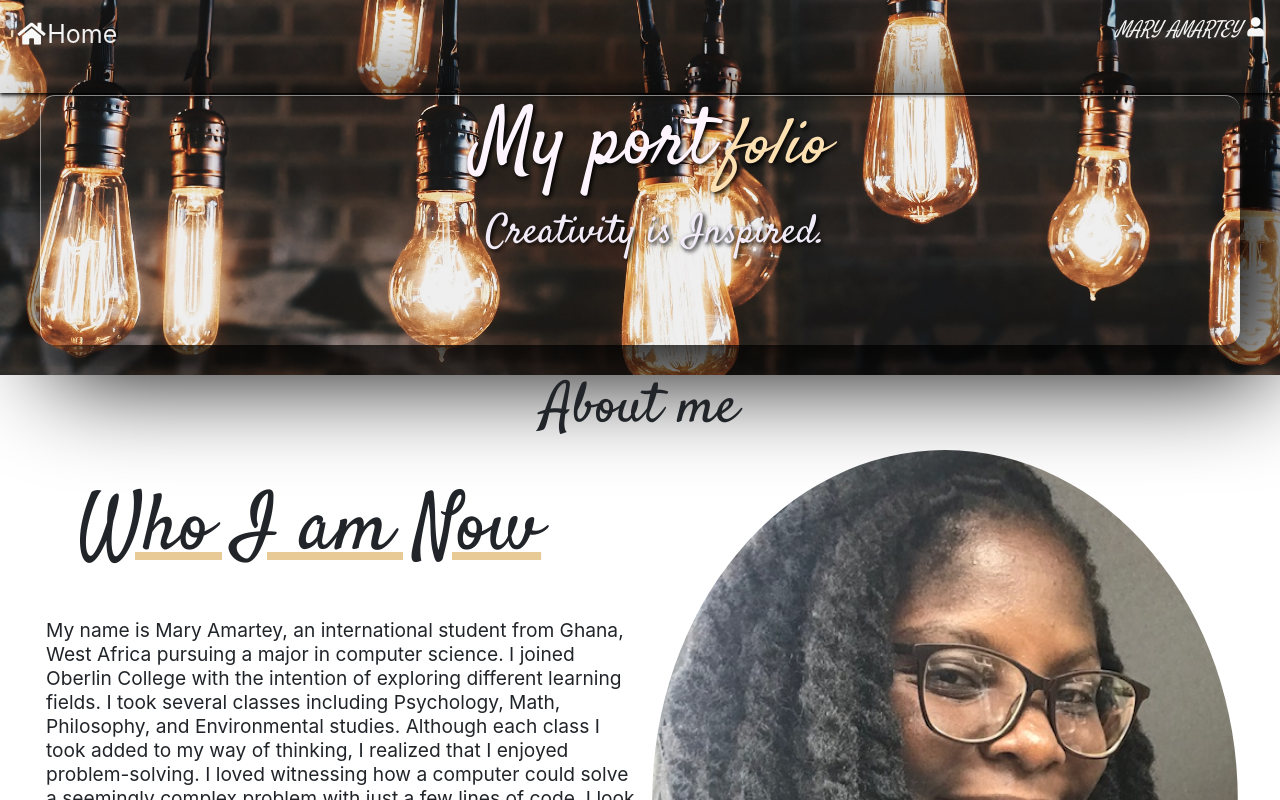
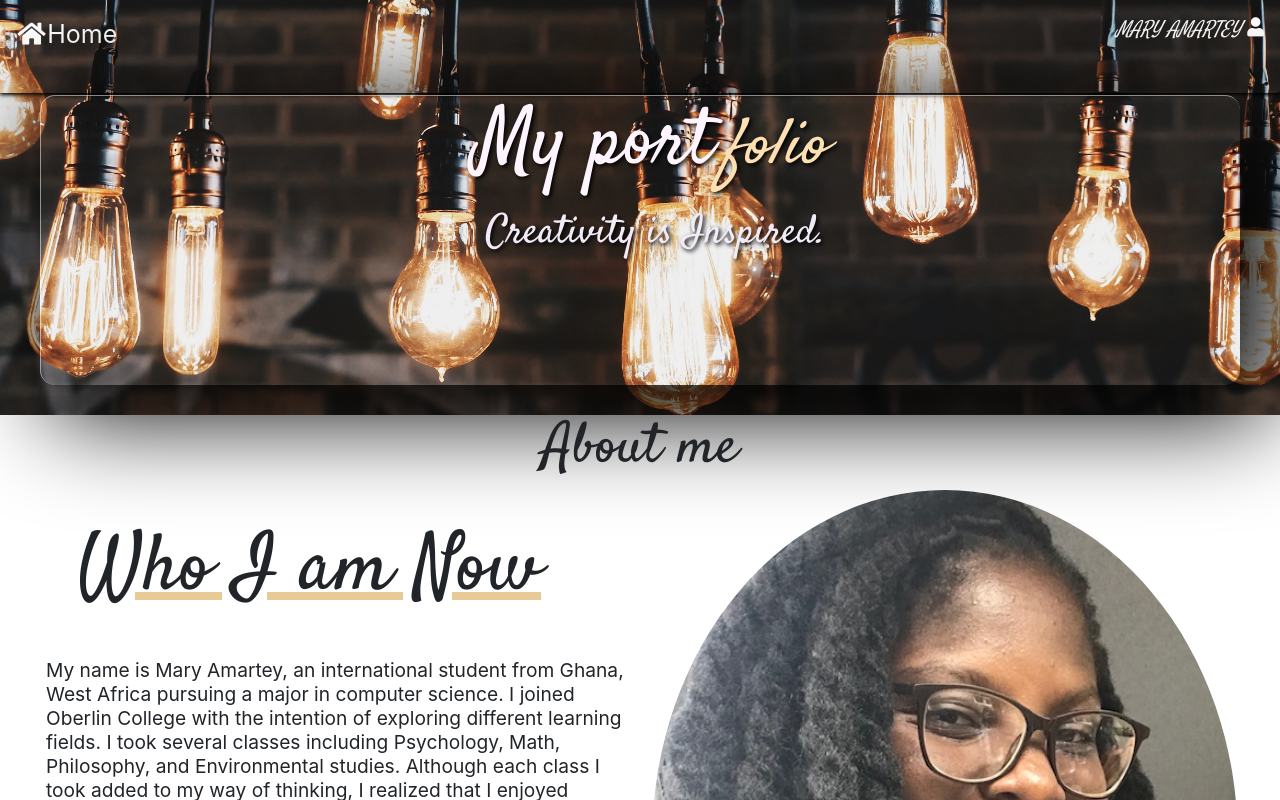
Before and after one commit to MaryAmartey/secondPortfolio, a React (Create React App) app: page / in a window 1280 px wide. Shown: the top 800 px of the page. Built offline with nearby package versions, Linux system fonts and the light colour scheme.

Commit message:
increased background img height

```diff
--- a/public/style.css
+++ b/public/style.css
@@ -86,7 +86,7 @@ header {
 .myheader{
     padding-left: 30px;
     width:100%;
-    height: 250px;
+    height: 290px;
     margin: 2px 40px 30px;
     box-shadow: 20px 20px 100px 10px rgba(0,0,0,1);
     border-top: 1px solid rgba(255,255,255, 0.5);
```
Also changed, not shown: 1 other file (tests, documents, lock files or other folders).
